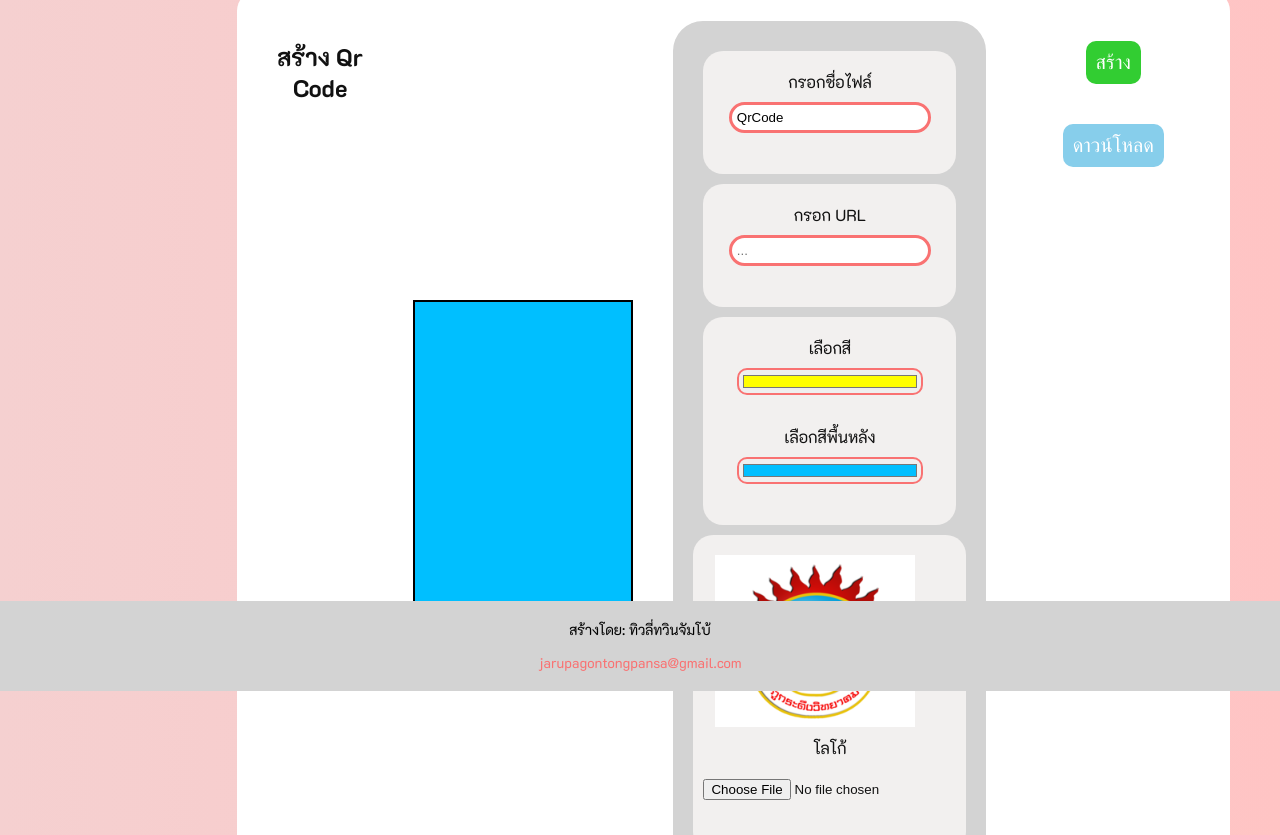
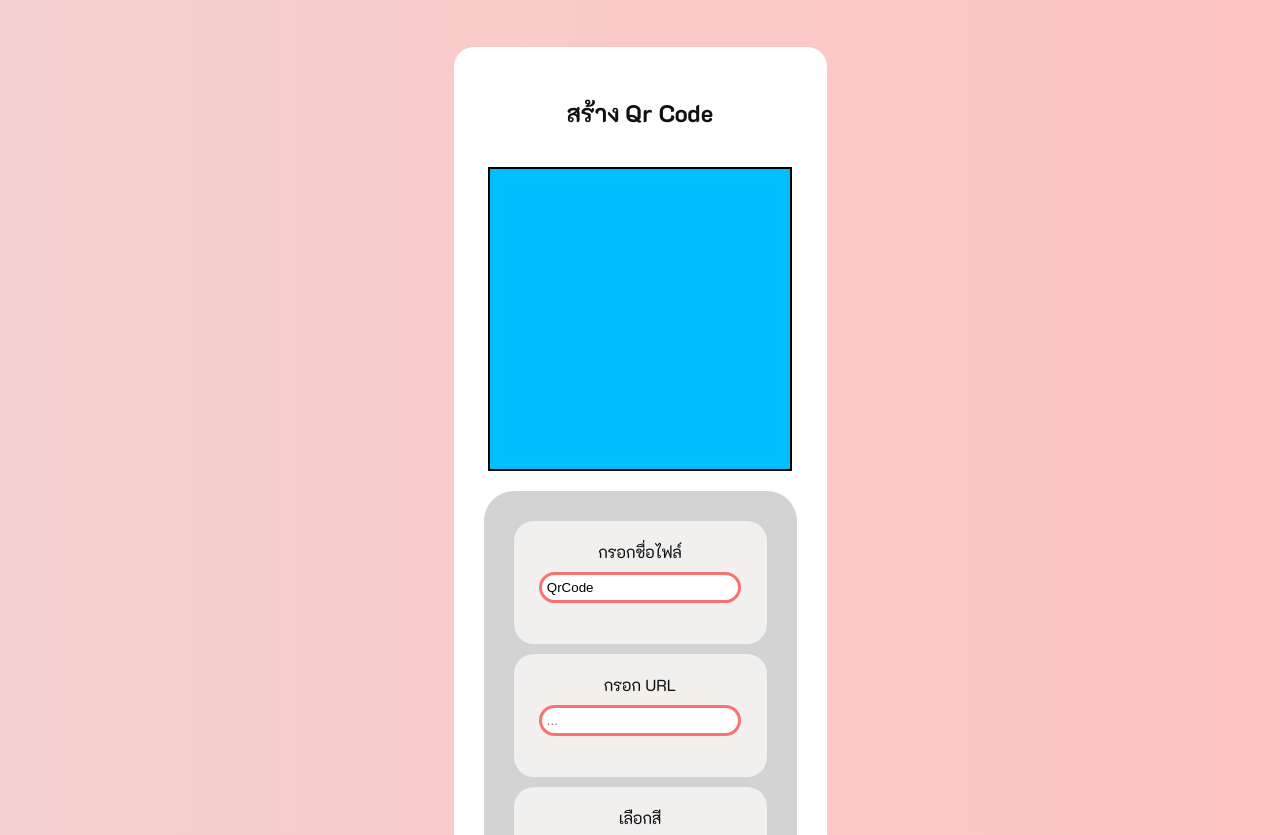
Before and after one commit to Tchuuya/Tewlyzz, a plain HTML site: page index.html in a window 1280 px wide. Shown: the part 109-944 px from the top of the page. Drawn offline with nearby package versions, Linux system fonts and the light colour scheme; a script that the page names is missing.

Commit message:
Update style.css

```diff
--- a/css/style.css
+++ b/css/style.css
@@ -90,28 +90,3 @@ input[type="color"] {
 .qrreload {
   animation: blink 0.5s ease-in-out;
 }
-
-@media screen and (min-width: 768px) and (orientation: landscape) {
-  body {
-    flex-direction: row;
-    justify-content: center;
-    align-items: flex-start;
-  }
-
-  .box {
-    flex-direction: row; /* เปลี่ยนจากแนวตั้งเป็นแนวนอน */
-    align-items: flex-start;
-    gap: 40px; /* ระยะห่างระหว่างกล่องย่อย */
-    margin-top: 100px;
-  }
-
-  .subBox {
-    flex: 1;
-    max-width: 400px;
-  }
-
-  footer {
-    position: fixed;
-    bottom: 0;
-  }
-}
```
